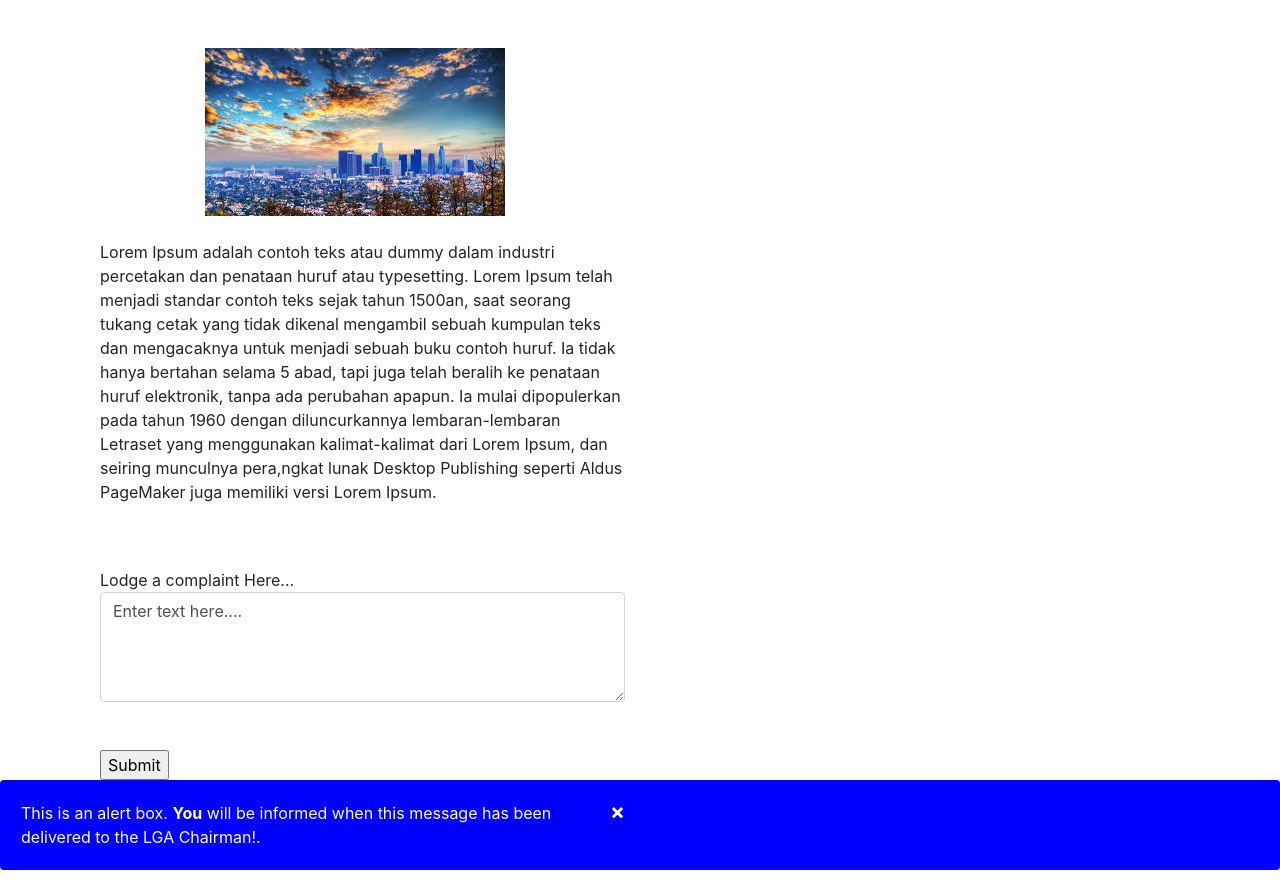
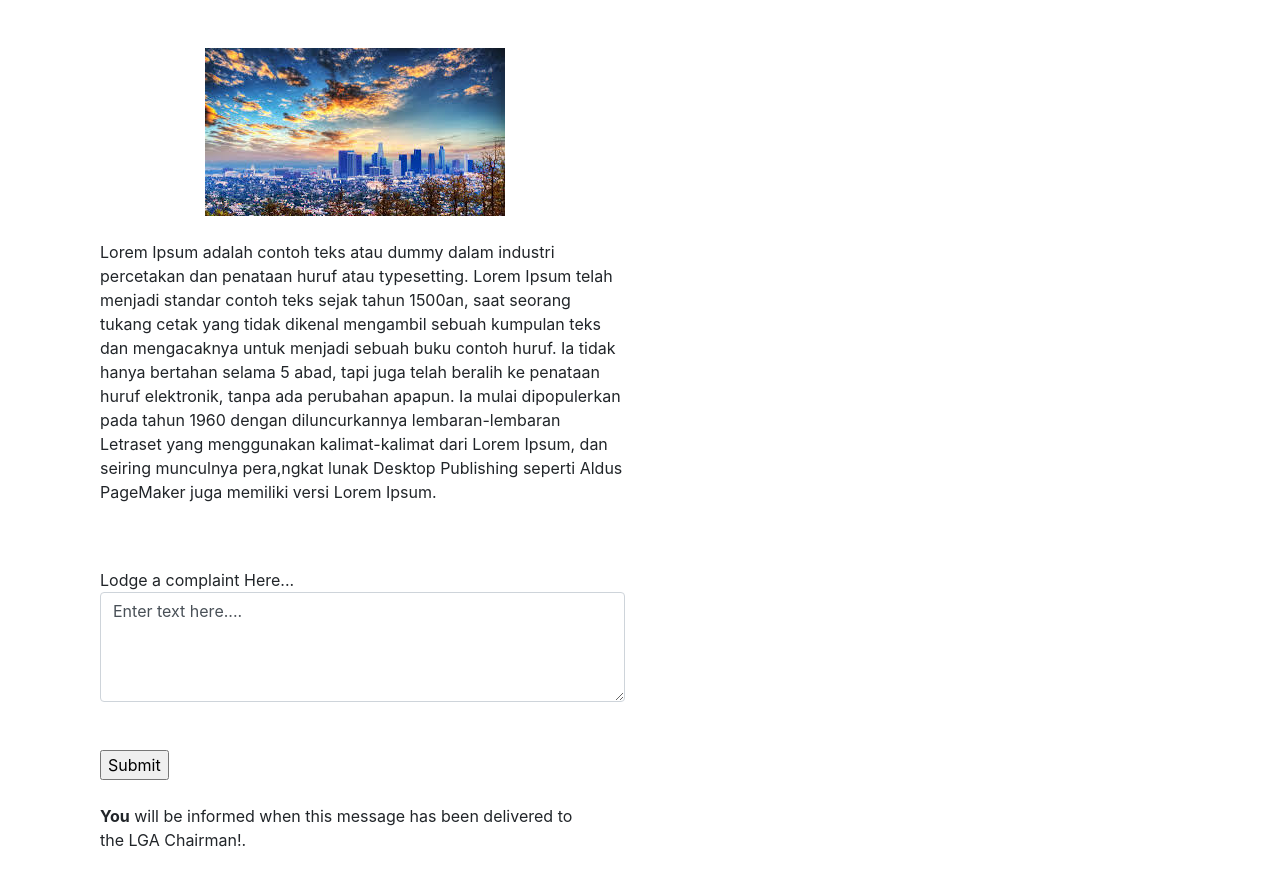
Before and after one commit to onyekachimary/linuxjobber, an Angular app in the folder wikipol/: page /profile in a window 1280 px wide. After the commit the page ends 852 px from the top, so only its background shows below. Built offline with nearby package versions, Linux system fonts and the light colour scheme.

Commit message:
first commit

```diff
--- a/wikipol/src/app/profile/profile.component.html
+++ b/wikipol/src/app/profile/profile.component.html
@@ -19,19 +19,12 @@
 
 		<form>
 		Lodge a complaint Here...<br><textarea rows="4" cols="70" name="comment" class="form-control" form="usrform">Enter text here....</textarea><br><br>
-		<input type="Submit">
+		<input type="Submit"><br><br>
+		<span class="closebtn" onclick="this.parentElement.style.display='none';">&times;</span>
+		<strong>You</strong> will be informed when this message has been delivered to the LGA Chairman!.
 	</form>
 	</div>
 	</div>
-	<div class="alert">
-	<div class="row">
-	<div class="col-md-6">
-		<span class="closebtn" onclick="this.parentElement.style.display='none';">&times;</span> This is an alert box.
-		<strong>You</strong> will be informed when this message has been delivered to the LGA Chairman!.
-	</div>
-	</div>
-	</div>
-
 
 </body>
 </html>
```
